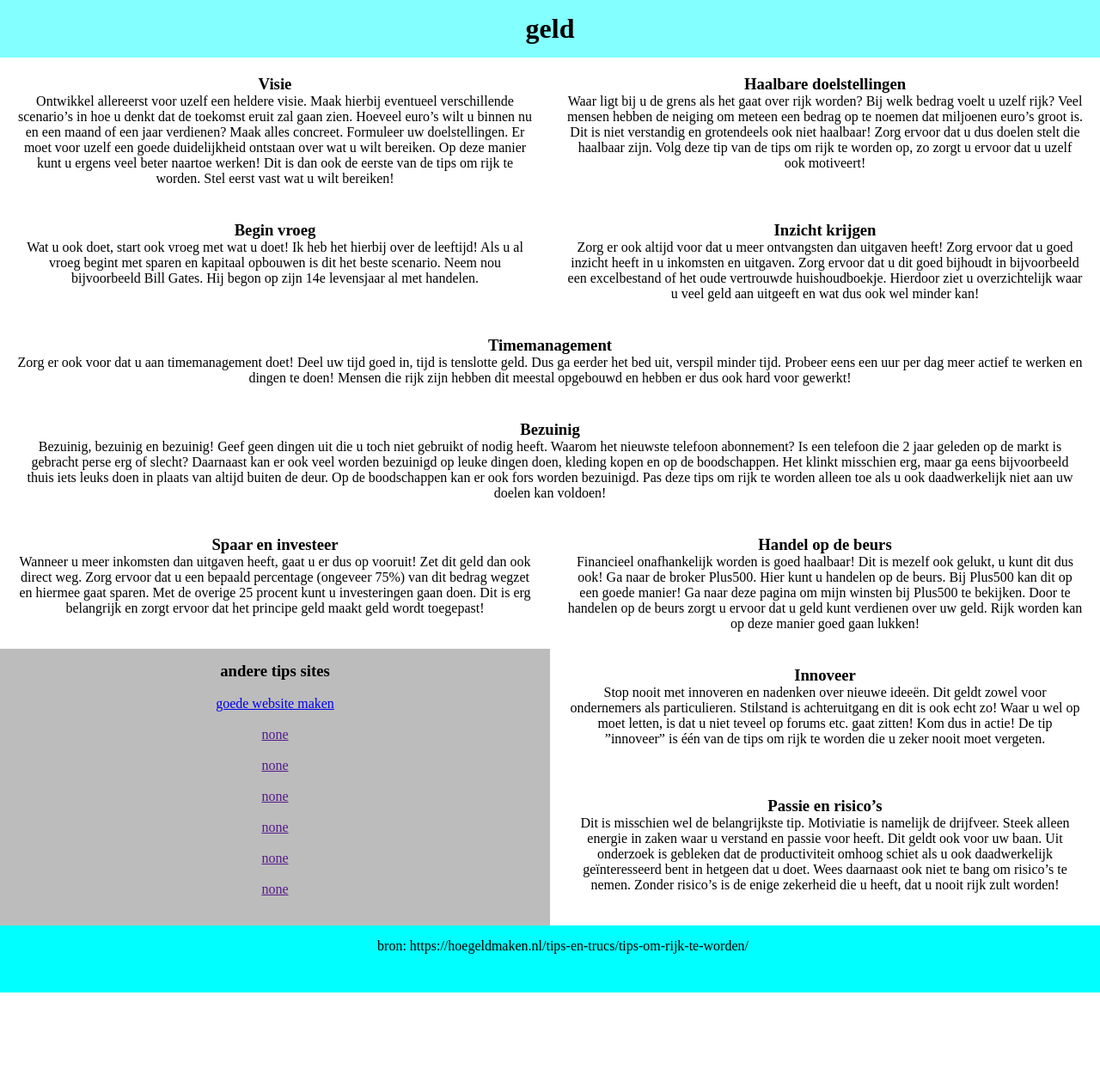
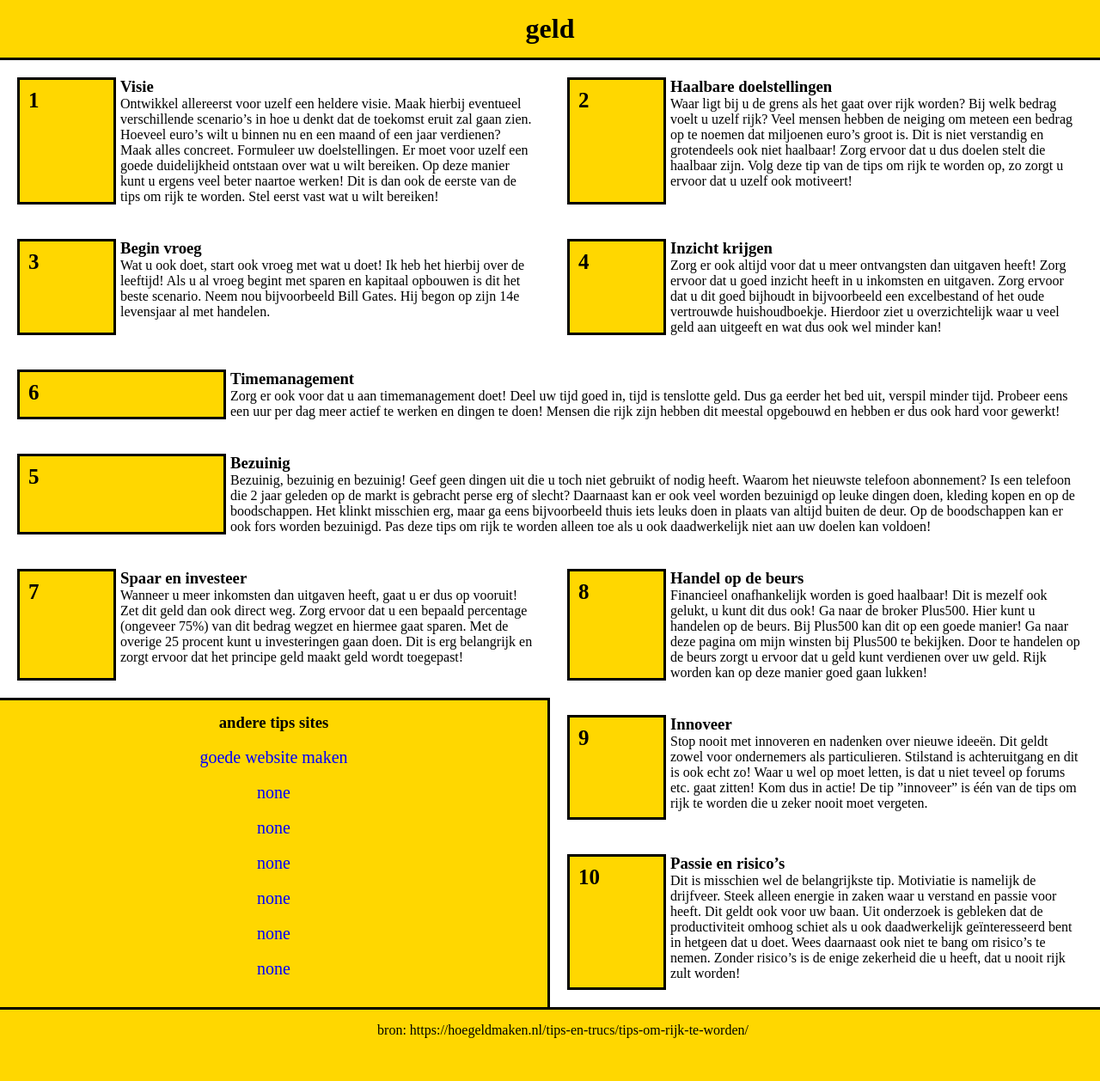
Before and after one commit to teunvanderploeg/FRO, a PHP site: page / in a window 1280 px wide. Shown: the whole page at 86% size. Before the commit the page ends 1155 px from the top, so only its background shows below. Run offline with PHP 8.4, Linux system fonts and the light colour scheme.

Commit message:
gridarea en duck
duck en gridarea

```diff
--- a/gridArea/index.html
+++ b/gridArea/index.html
@@ -11,115 +11,145 @@
   <body>
     <header><h1>geld</h1></header>
     <section class="tip1">
+      <div class="numer"><h4>1</h4></div>
+      <div>
         <h3>Visie</h3>
         <p>
           Ontwikkel allereerst voor uzelf een heldere visie. Maak hierbij
-        eventueel verschillende scenario’s in hoe u denkt dat de toekomst eruit
-        zal gaan zien. Hoeveel euro’s wilt u binnen nu en een maand of een jaar
-        verdienen? Maak alles concreet. Formuleer uw doelstellingen. Er moet
-        voor uzelf een goede duidelijkheid ontstaan over wat u wilt bereiken. Op
-        deze manier kunt u ergens veel beter naartoe werken! Dit is dan ook de
-        eerste van de tips om rijk te worden. Stel eerst vast wat u wilt
-        bereiken!
+          eventueel verschillende scenario’s in hoe u denkt dat de toekomst
+          eruit zal gaan zien. Hoeveel euro’s wilt u binnen nu en een maand of
+          een jaar verdienen? Maak alles concreet. Formuleer uw doelstellingen.
+          Er moet voor uzelf een goede duidelijkheid ontstaan over wat u wilt
+          bereiken. Op deze manier kunt u ergens veel beter naartoe werken! Dit
+          is dan ook de eerste van de tips om rijk te worden. Stel eerst vast
+          wat u wilt bereiken!
         </p>
+      </div>
     </section>
     <section class="tip2">
+      <div class="numer"><h4>2</h4></div>
+      <div>
         <h3>Haalbare doelstellingen</h3>
         <p>
-        Waar ligt bij u de grens als het gaat over rijk worden? Bij welk bedrag
-        voelt u uzelf rijk? Veel mensen hebben de neiging om meteen een bedrag
-        op te noemen dat miljoenen euro’s groot is. Dit is niet verstandig en
-        grotendeels ook niet haalbaar! Zorg ervoor dat u dus doelen stelt die
-        haalbaar zijn. Volg deze tip van de tips om rijk te worden op, zo zorgt
-        u ervoor dat u uzelf ook motiveert!
+          Waar ligt bij u de grens als het gaat over rijk worden? Bij welk
+          bedrag voelt u uzelf rijk? Veel mensen hebben de neiging om meteen een
+          bedrag op te noemen dat miljoenen euro’s groot is. Dit is niet
+          verstandig en grotendeels ook niet haalbaar! Zorg ervoor dat u dus
+          doelen stelt die haalbaar zijn. Volg deze tip van de tips om rijk te
+          worden op, zo zorgt u ervoor dat u uzelf ook motiveert!
         </p>
+      </div>
     </section>
     <section class="tip3">
+      <div class="numer"><h4>3</h4></div>
+      <div>
         <h3>Begin vroeg</h3>
         <p>
-        Wat u ook doet, start ook vroeg met wat u doet! Ik heb het hierbij over
-        de leeftijd! Als u al vroeg begint met sparen en kapitaal opbouwen is
-        dit het beste scenario. Neem nou bijvoorbeeld Bill Gates. Hij begon op
-        zijn 14e levensjaar al met handelen.
+          Wat u ook doet, start ook vroeg met wat u doet! Ik heb het hierbij
+          over de leeftijd! Als u al vroeg begint met sparen en kapitaal
+          opbouwen is dit het beste scenario. Neem nou bijvoorbeeld Bill Gates.
+          Hij begon op zijn 14e levensjaar al met handelen.
         </p>
+      </div>
     </section>
     <section class="tip4">
+      <div class="numer"><h4>4</h4></div>
+      <div>
         <h3>Inzicht krijgen</h3>
         <p>
-        Zorg er ook altijd voor dat u meer ontvangsten dan uitgaven heeft! Zorg
-        ervoor dat u goed inzicht heeft in u inkomsten en uitgaven. Zorg ervoor
-        dat u dit goed bijhoudt in bijvoorbeeld een excelbestand of het oude
-        vertrouwde huishoudboekje. Hierdoor ziet u overzichtelijk waar u veel
-        geld aan uitgeeft en wat dus ook wel minder kan!
+          Zorg er ook altijd voor dat u meer ontvangsten dan uitgaven heeft!
+          Zorg ervoor dat u goed inzicht heeft in u inkomsten en uitgaven. Zorg
+          ervoor dat u dit goed bijhoudt in bijvoorbeeld een excelbestand of het
+          oude vertrouwde huishoudboekje. Hierdoor ziet u overzichtelijk waar u
+          veel geld aan uitgeeft en wat dus ook wel minder kan!
         </p>
+      </div>
     </section>
     <section class="tip5">
+      <div class="numer"><h4>5</h4></div>
+      <div>
         <h3>Bezuinig</h3>
         <p>
           Bezuinig, bezuinig en bezuinig! Geef geen dingen uit die u toch niet
-        gebruikt of nodig heeft. Waarom het nieuwste telefoon abonnement? Is een
-        telefoon die 2 jaar geleden op de markt is gebracht perse erg of slecht?
-        Daarnaast kan er ook veel worden bezuinigd op leuke dingen doen, kleding
-        kopen en op de boodschappen. Het klinkt misschien erg, maar ga eens
-        bijvoorbeeld thuis iets leuks doen in plaats van altijd buiten de deur.
-        Op de boodschappen kan er ook fors worden bezuinigd. Pas deze tips om
-        rijk te worden alleen toe als u ook daadwerkelijk niet aan uw doelen kan
-        voldoen!
+          gebruikt of nodig heeft. Waarom het nieuwste telefoon abonnement? Is
+          een telefoon die 2 jaar geleden op de markt is gebracht perse erg of
+          slecht? Daarnaast kan er ook veel worden bezuinigd op leuke dingen
+          doen, kleding kopen en op de boodschappen. Het klinkt misschien erg,
+          maar ga eens bijvoorbeeld thuis iets leuks doen in plaats van altijd
+          buiten de deur. Op de boodschappen kan er ook fors worden bezuinigd.
+          Pas deze tips om rijk te worden alleen toe als u ook daadwerkelijk
+          niet aan uw doelen kan voldoen!
         </p>
+      </div>
     </section>
     <section class="tip6">
+      <div class="numer"><h4>6</h4></div>
+      <div>
         <h3>Timemanagement</h3>
         <p>
           Zorg er ook voor dat u aan timemanagement doet! Deel uw tijd goed in,
-        tijd is tenslotte geld. Dus ga eerder het bed uit, verspil minder tijd.
-        Probeer eens een uur per dag meer actief te werken en dingen te doen!
-        Mensen die rijk zijn hebben dit meestal opgebouwd en hebben er dus ook
-        hard voor gewerkt!
+          tijd is tenslotte geld. Dus ga eerder het bed uit, verspil minder
+          tijd. Probeer eens een uur per dag meer actief te werken en dingen te
+          doen! Mensen die rijk zijn hebben dit meestal opgebouwd en hebben er
+          dus ook hard voor gewerkt!
         </p>
+      </div>
     </section>
     <section class="tip7">
+      <div class="numer"><h4>7</h4></div>
+      <div>
         <h3>Spaar en investeer</h3>
         <p>
           Wanneer u meer inkomsten dan uitgaven heeft, gaat u er dus op vooruit!
           Zet dit geld dan ook direct weg. Zorg ervoor dat u een bepaald
-        percentage (ongeveer 75%) van dit bedrag wegzet en hiermee gaat sparen.
-        Met de overige 25 procent kunt u investeringen gaan doen. Dit is erg
-        belangrijk en zorgt ervoor dat het principe geld maakt geld wordt
-        toegepast!
+          percentage (ongeveer 75%) van dit bedrag wegzet en hiermee gaat
+          sparen. Met de overige 25 procent kunt u investeringen gaan doen. Dit
+          is erg belangrijk en zorgt ervoor dat het principe geld maakt geld
+          wordt toegepast!
         </p>
+      </div>
     </section>
     <section class="tip8">
+      <div class="numer"><h4>8</h4></div>
+      <div>
         <h3>Handel op de beurs</h3>
         <p>
           Financieel onafhankelijk worden is goed haalbaar! Dit is mezelf ook
           gelukt, u kunt dit dus ook! Ga naar de broker Plus500. Hier kunt u
           handelen op de beurs. Bij Plus500 kan dit op een goede manier! Ga naar
-        deze pagina om mijn winsten bij Plus500 te bekijken. Door te handelen op
-        de beurs zorgt u ervoor dat u geld kunt verdienen over uw geld. Rijk
-        worden kan op deze manier goed gaan lukken!
+          deze pagina om mijn winsten bij Plus500 te bekijken. Door te handelen
+          op de beurs zorgt u ervoor dat u geld kunt verdienen over uw geld.
+          Rijk worden kan op deze manier goed gaan lukken!
         </p>
+      </div>
     </section>
     <section class="tip9">
+      <div class="numer"><h4>9</h4></div>
+      <div>
         <h3>Innoveer</h3>
         <p>
-        Stop nooit met innoveren en nadenken over nieuwe ideeën. Dit geldt zowel
-        voor ondernemers als particulieren. Stilstand is achteruitgang en dit is
-        ook echt zo! Waar u wel op moet letten, is dat u niet teveel op forums
-        etc. gaat zitten! Kom dus in actie! De tip ”innoveer” is één van de tips
-        om rijk te worden die u zeker nooit moet vergeten.
+          Stop nooit met innoveren en nadenken over nieuwe ideeën. Dit geldt
+          zowel voor ondernemers als particulieren. Stilstand is achteruitgang
+          en dit is ook echt zo! Waar u wel op moet letten, is dat u niet teveel
+          op forums etc. gaat zitten! Kom dus in actie! De tip ”innoveer” is één
+          van de tips om rijk te worden die u zeker nooit moet vergeten.
         </p>
+      </div>
     </section>
     <section class="tip10">
+      <div class="numer"><h4>10</h4></div>
+      <div>
         <h3>Passie en risico’s</h3>
         <p>
           Dit is misschien wel de belangrijkste tip. Motiviatie is namelijk de
-        drijfveer. Steek alleen energie in zaken waar u verstand en passie voor
-        heeft. Dit geldt ook voor uw baan. Uit onderzoek is gebleken dat de
-        productiviteit omhoog schiet als u ook daadwerkelijk geïnteresseerd bent
-        in hetgeen dat u doet. Wees daarnaast ook niet te bang om risico’s te
-        nemen. Zonder risico’s is de enige zekerheid die u heeft, dat u nooit
-        rijk zult worden!
+          drijfveer. Steek alleen energie in zaken waar u verstand en passie
+          voor heeft. Dit geldt ook voor uw baan. Uit onderzoek is gebleken dat
+          de productiviteit omhoog schiet als u ook daadwerkelijk geïnteresseerd
+          bent in hetgeen dat u doet. Wees daarnaast ook niet te bang om
+          risico’s te nemen. Zonder risico’s is de enige zekerheid die u heeft,
+          dat u nooit rijk zult worden!
         </p>
+      </div>
     </section>
     <div class="sidebar">
       <h3>andere tips sites</h3>
--- a/gridArea/style.css
+++ b/gridArea/style.css
@@ -17,86 +17,124 @@ body {
 }
 header {
   grid-area: hd;
-  background-color: rgba(0, 255, 255, 0.486);
+  background-color: gold;
   text-align: center;
   padding: 15px;
+  border-bottom: solid;
 }
 .tip1 {
   grid-area: tip1;
   padding: 15px;
   margin: 5px;
-  text-align: center;
+  display: grid;
+  grid-template-columns: 1fr 80%;
 }
 .tip2 {
   grid-area: tip2;
   padding: 15px;
   margin: 5px;
-  text-align: center;
+  display: grid;
+  grid-template-columns: 1fr 80%;
 }
 .tip3 {
   grid-area: tip3;
   padding: 15px;
   margin: 5px;
-  text-align: center;
+  display: grid;
+  grid-template-columns: 1fr 80%;
 }
 .tip4 {
   grid-area: tip4;
   padding: 15px;
   margin: 5px;
-  text-align: center;
+  display: grid;
+  grid-template-columns: 1fr 80%;
 }
 .tip5 {
   grid-area: tip5;
   padding: 15px;
   margin: 5px;
-  text-align: center;
+  display: grid;
+  grid-template-columns: 1fr 80%;
 }
 .tip6 {
   grid-area: tip6;
   padding: 15px;
   margin: 5px;
-  text-align: center;
+  display: grid;
+  grid-template-columns: 1fr 80%;
 }
 .tip7 {
   grid-area: tip7;
   padding: 15px;
   margin: 5px;
-  text-align: center;
+  display: grid;
+  grid-template-columns: 1fr 80%;
 }
 .tip8 {
   grid-area: tip8;
   padding: 15px;
   margin: 5px;
-  text-align: center;
+  display: grid;
+  grid-template-columns: 1fr 80%;
 }
 .tip9 {
   grid-area: tip9;
   padding: 15px;
   margin: 5px;
-  text-align: center;
+  display: grid;
+  grid-template-columns: 1fr 80%;
 }
 .tip10 {
   grid-area: tip10;
   padding: 15px;
   margin: 5px;
-  text-align: center;
+  display: grid;
+  grid-template-columns: 1fr 80%;
+}
+.numer {
+  background-color: gold;
+  margin-right: 5px;
+  border-style: solid;
 }
 img {
   grid-area: img;
 }
 .sidebar {
   grid-area: sb;
-  background-color: rgba(128, 128, 128, 0.527);
+  background-color: gold;
   text-align: center;
   padding: 15px;
+  border-top: solid;
+  border-right: solid;
+  border-bottom: solid;
+}
+#validatie {
+  padding-top: 200px;
+}
+h4 {
+  padding: 10px;
+  font-size: 25px;
+}
+.sidebar a {
+  font-size: 20px;
+  text-decoration: none;
+  color: blue;
+}
+.sidebar a:hover {
+  color: red;
 }
 footer {
   grid-area: footer;
-  background-color: aqua;
+  background-color: gold;
   text-align: center;
   width: 100%;
   height: 100%;
   padding: 15px;
+  border: black;
+  border-style: none;
+  border-top: solid;
+  border-left: solid;
 }
 @media screen and (max-width: 100em) {
   body {
@@ -119,6 +157,16 @@ footer {
   }
   img {
     display: none;
+  }
+  footer {
+    border-style: none;
+    border-top: solid;
+  }
+  #validatie {
+    padding-top: 2px;
+  }
+  .sidebar {
+    border-bottom: none;
   }
 }
 
@@ -143,4 +191,8 @@ footer {
   img {
     display: none;
   }
+  .sidebar {
+    border-bottom: none;
+    border-right: none;
+  }
 }
```
Lines whose indentation alone changed are shown as unchanged.
